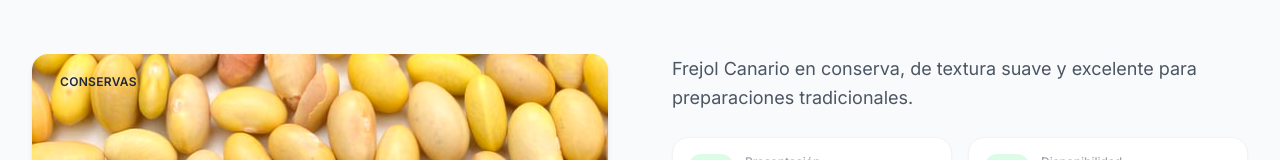
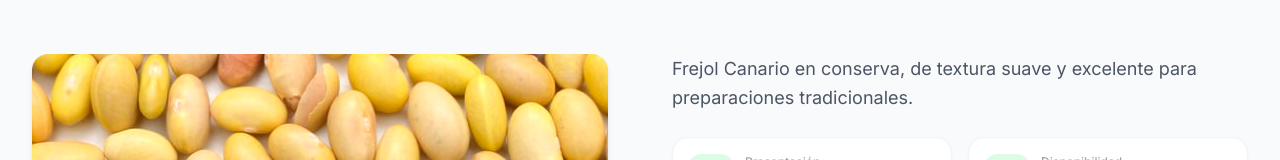
Before and after one commit to gonzalo-droid/agrosalas_peru_app, a Next.js app: page /catalogo/frejol-canario in a window 1280 px wide. Shown: the part 304-464 px from the top of the page. Built offline with nearby package versions, Linux system fonts and the light colour scheme.

Commit message:
feat: remove category badge in detail product

```diff
--- a/src/app/catalogo/[id]/ProductDetailClient.tsx
+++ b/src/app/catalogo/[id]/ProductDetailClient.tsx
@@ -72,9 +72,7 @@ export function ProductDetailClient({ product, related }: Props) {
                   className="object-cover"
                   priority
                 />
-                <span className={`absolute top-4 left-4 badge badge-${product.category}`}>
-                  {t(`category.${product.category}`)}
-                </span>
+
               </div>
             </div>
 
```
